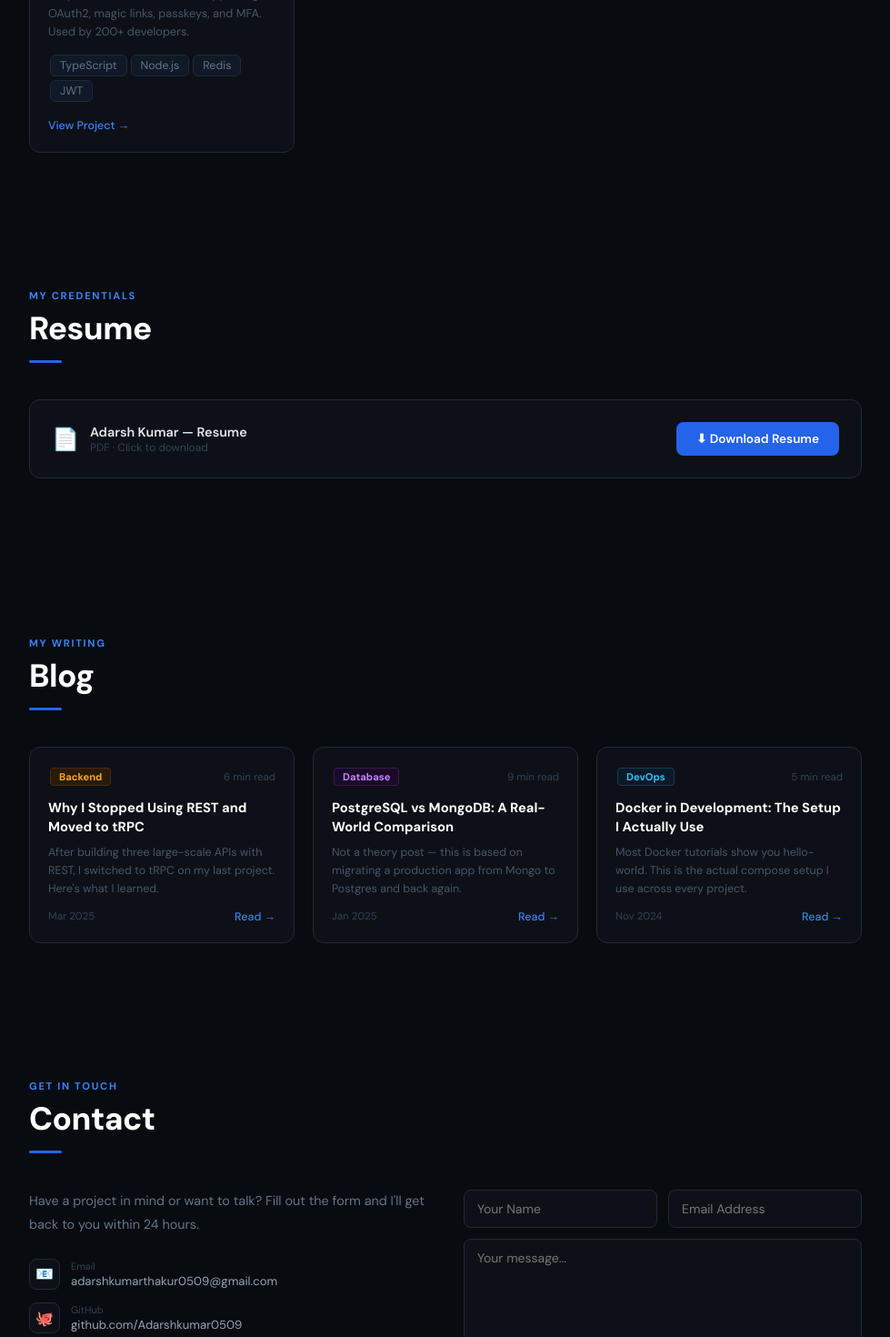
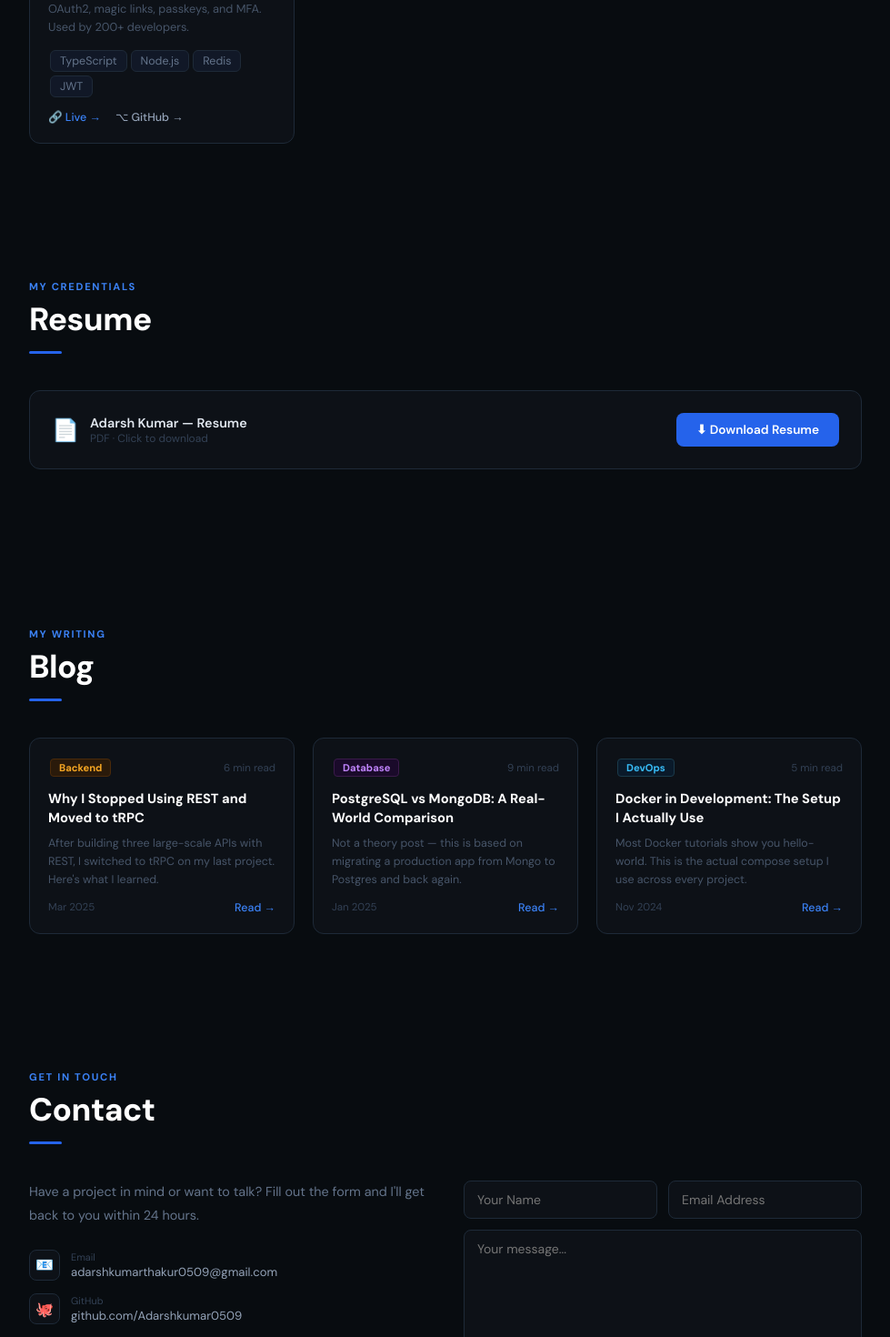
Before and after one commit to Adarshkumar0509/portfolio, a React (Create React App) app: page / in a window 1280 px wide. Shown: the part 2440-3910 px from the top of the page at 91% size, without its empty margins (150-1129 px from the left). Built offline with nearby package versions, Linux system fonts and the light colour scheme; the HTML template or start-up script is replaced by a standard one.

Commit message:
Enhance project links and contact section

```diff
--- a/src/App.js
+++ b/src/App.js
@@ -336,8 +336,9 @@ export default function App() {
               <div style={{ marginBottom: "0.75rem" }}>
                 {p.tags.map(t => <span key={t} style={S.pill}>{t}</span>)}
               </div>
-              <div style={{ marginTop: "auto" }}>
-                <a href={p.link} style={S.linkBtn}>View Project →</a>
+              <div style={{ marginTop: "auto", display: "flex", gap: "1rem" }}>
+                <a href={p.link} target="_blank" rel="noreferrer" style={S.linkBtn}>🔗 Live →</a>
+                <a href={p.github} target="_blank" rel="noreferrer" style={{ ...S.linkBtn, color: "#94a3b8" }}>⌥ GitHub →</a>
               </div>
             </div>
           ))}
@@ -405,17 +406,17 @@ export default function App() {
               Have a project in mind or want to talk? Fill out the form and I'll get back to you within 24 hours.
             </p>
             {[
-              ["📧", "Email",    PERSONAL.contact.email],
-              ["🐙", "GitHub",   PERSONAL.contact.github],
-              ["💼", "LinkedIn", PERSONAL.contact.linkedin],
-            ].map(([icon, label, val]) => (
-              <div key={label} style={{ display: "flex", alignItems: "center", gap: "0.75rem", marginBottom: "0.9rem" }}>
+              ["📧", "Email",    PERSONAL.contact.email,    `mailto:${PERSONAL.contact.email}`],
+              ["🐙", "GitHub",   PERSONAL.contact.github,   `https://${PERSONAL.contact.github}`],
+              ["💼", "LinkedIn", PERSONAL.contact.linkedin, `https://${PERSONAL.contact.linkedin}`],
+            ].map(([icon, label, val, href]) => (
+              <a key={label} href={href} target="_blank" rel="noreferrer" style={{ display: "flex", alignItems: "center", gap: "0.75rem", marginBottom: "0.9rem", textDecoration: "none" }}>
                 <span style={{ width: "34px", height: "34px", borderRadius: "8px", background: "#0d1117", border: "1px solid #1e2a38", display: "flex", alignItems: "center", justifyContent: "center" }}>{icon}</span>
                 <div>
                   <div style={{ fontSize: "0.68rem", color: "#334155", marginBottom: "1px" }}>{label}</div>
                   <div style={{ fontSize: "0.82rem", color: "#94a3b8" }}>{val}</div>
                 </div>
-              </div>
+              </a>
             ))}
           </div>
 
```
